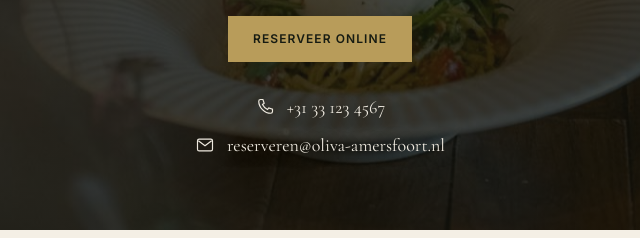
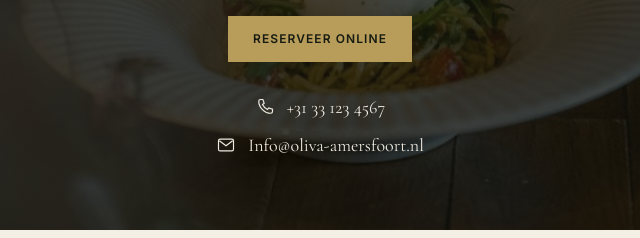
Before and after one commit to marcbeshay-work/oliva-website, a plain HTML site: page index.html in a window 1280 px wide. Shown: the part 7082-7320 px from the top of the page, 320-960 px from the left. Drawn offline with nearby package versions, Linux system fonts and the light colour scheme.

Commit message:
Update contact e-mailadres naar Info@oliva-amersfoort.nl
Co-Authored-By: Claude Fable 5 <noreply@anthropic.com>

```diff
--- a/index.html
+++ b/index.html
@@ -226,7 +226,7 @@
         <p class="section-body">Bestelt u liever zelf in grote hoeveelheden? Voor bedrijven, vergaderingen en gezelschappen stellen wij graag een uitgebreide borrelplank of een compleet menu samen, bereid met dezelfde steenovenpizza's, antipasti en Italiaanse gerechten die u van ons kent. U haalt af wanneer het u uitkomt.</p>
         <p class="section-body">Wilt u Oliva helemaal voor uzelf? Wij verhuren onze zaak ook voor besloten feesten, bedrijfsevenementen en bijzondere gelegenheden, inclusief bediening en een kaart op maat.</p>
         <div class="catering-cta">
-          <a href="mailto:reserveren@oliva-amersfoort.nl?subject=Cateringaanvraag" class="btn btn--primary">Offerte aanvragen</a>
+          <a href="mailto:Info@oliva-amersfoort.nl?subject=Cateringaanvraag" class="btn btn--primary">Offerte aanvragen</a>
           <span class="catering-cta__note">Wij denken graag met u mee.</span>
         </div>
       </div>
@@ -246,9 +246,9 @@
           <svg class="reserve-contact__icon" viewBox="0 0 24 24" width="20" height="20" fill="none" stroke="currentColor" stroke-width="1.4"><path d="M6.5 3h3l1.5 4.5-2 1.5a13 13 0 0 0 6 6l1.5-2 4.5 1.5v3a2 2 0 0 1-2 2C11.5 19.5 4.5 12.5 4.5 5a2 2 0 0 1 2-2z"/></svg>
           <span>+31 33 123 4567</span>
         </a>
-        <a href="mailto:reserveren@oliva-amersfoort.nl" class="reserve-contact__row">
+        <a href="mailto:Info@oliva-amersfoort.nl" class="reserve-contact__row">
           <svg class="reserve-contact__icon" viewBox="0 0 24 24" width="20" height="20" fill="none" stroke="currentColor" stroke-width="1.4"><rect x="3" y="5" width="18" height="14" rx="2"/><path d="m4 7 8 6 8-6"/></svg>
-          <span>reserveren@oliva-amersfoort.nl</span>
+          <span>Info@oliva-amersfoort.nl</span>
         </a>
       </div>
     </div>
@@ -317,7 +317,7 @@
       <div class="footer__links">
         <a href="https://maps.google.com/?q=Eemplein+16c,+3812+EA+Amersfoort" target="_blank" rel="noopener">Eemplein 16c, Amersfoort</a>
         <a href="tel:+31331234567">+31 33 123 4567</a>
-        <a href="mailto:reserveren@oliva-amersfoort.nl">reserveren@oliva-amersfoort.nl</a>
+        <a href="mailto:Info@oliva-amersfoort.nl">Info@oliva-amersfoort.nl</a>
       </div>
     </div>
     <div class="footer__col">
```
Also changed, not shown: kaart.html (+1 -1 lines).
